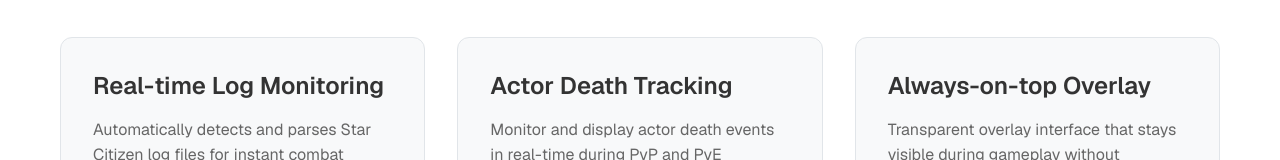
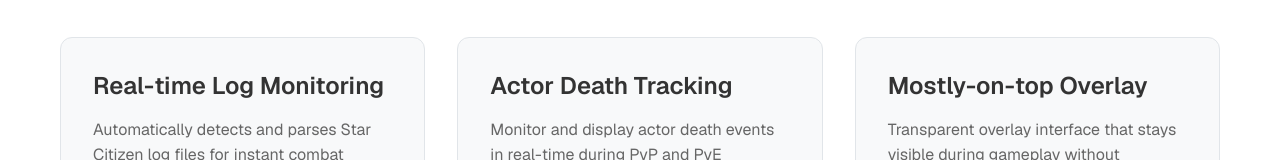
Before and after one commit to OMTut/logi_web, a Next.js app: page / in a window 1280 px wide. Shown: the part 732-892 px from the top of the page. Built offline with nearby package versions, Linux system fonts and the light colour scheme; no server answers.

Commit message:
updated page text to Mostly

```diff
--- a/src/app/page.tsx
+++ b/src/app/page.tsx
@@ -94,7 +94,7 @@ export default function Home() {
               <p>Monitor and display actor death events in real-time during PvP and PvE encounters.</p>
             </div>
             <div className={styles.feature}>
-              <h3>Always-on-top Overlay</h3>
+              <h3>Mostly-on-top Overlay</h3>
               <p>Transparent overlay interface that stays visible during gameplay without interruption.</p>
             </div>
             <div className={styles.feature}>
```
